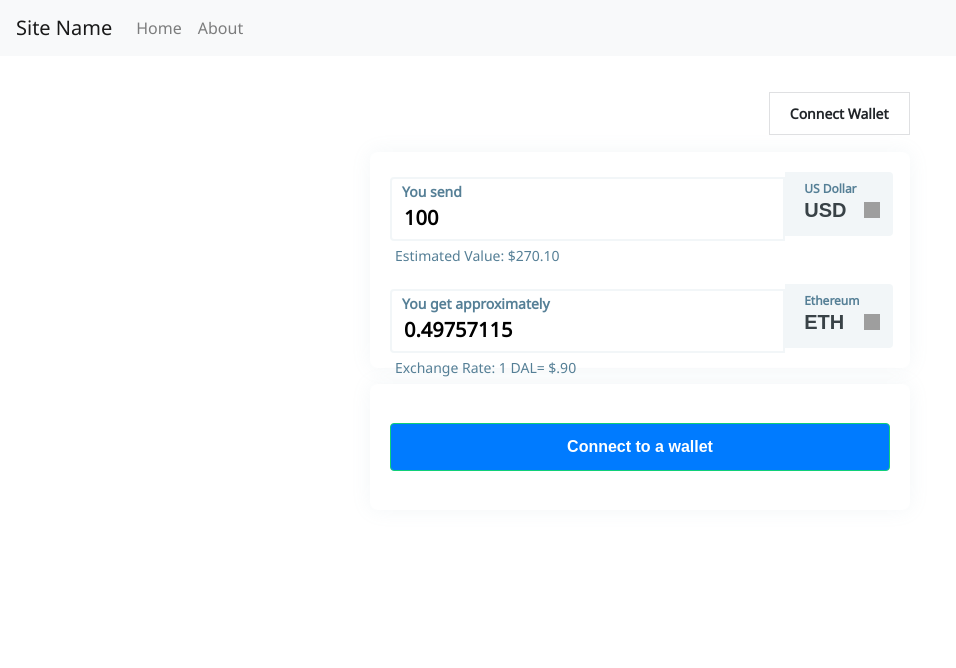
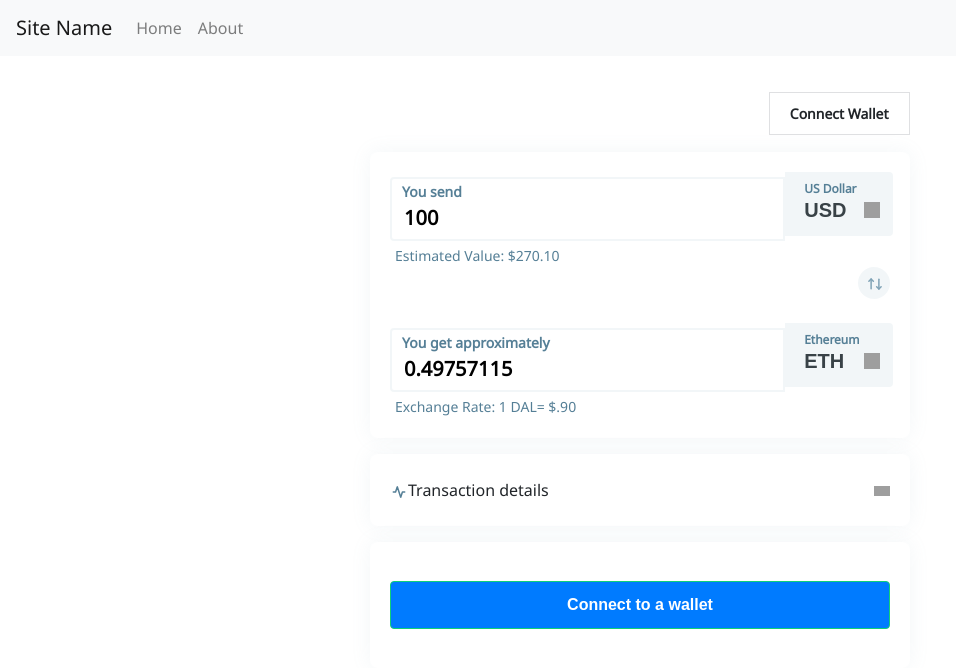
Before and after one commit to dotnext24/crypto-exchnage, a React (Create React App) app in the folder client/: page / in a window 1280 px wide. Shown: the top 668 px of the page, without its empty margins (0-956 px from the left). Built offline with nearby package versions, Linux system fonts and the light colour scheme; no server answers; grey boxes are pictures that could not be loaded.

Commit message:
responsive

```diff
--- a/client/src/App.css
+++ b/client/src/App.css
@@ -1,6 +1,7 @@
 
 body {
     font-family: 'Noto Sans', sans-serif;
+    margin: 0;
   }
 
   h1,h2,h3,h4,h5,h6 {
@@ -9,3 +10,7 @@ body {
   p,span,div ,text, a{
       font-family: 'Noto Sans', sans-serif;
   }
+
+  a,button,i,svg{
+      outline: none !important;
+  }
--- a/client/src/components/token-exchange/CurrencyDropdown.js
+++ b/client/src/components/token-exchange/CurrencyDropdown.js
@@ -62,7 +62,7 @@ export default class CurrencyDropdown extends Component {
             <div id="currency_droplist_from" class="cl-droplist  searchable sc-gqjmRU gywoMT">
                 <div class="sc-cSHVUG jRcMnK">
                     <div class="sc-kAzzGY bOMLKt">
-                        <i style={{ "display": "inline-block", "vertical-align": "middle" }}>
+                        <i  style={{ "display": "inline-block", "vertical-align": "middle" }}>
                             <svg width="16" height="16" viewBox="0 0 16 16" fill="none" xmlns="http://www.w3.org/2000/svg">
                                 <path fill-rule="evenodd" clip-rule="evenodd" d="M7.22222 13.4444C10.6587 13.4444 13.4444 10.6587 13.4444 7.22222C13.4444 3.78578 10.6587 1 7.22222 1C3.78578 1 1 3.78578 1 7.22222C1 10.6587 3.78578 13.4444 7.22222 13.4444Z" stroke="#80A3B6" stroke-width="2" stroke-linecap="round" stroke-linejoin="round"></path>
                                 <path d="M15.0005 14.9995L11.6172 11.6162" stroke="#80A3B6" stroke-width="2" stroke-linecap="round" stroke-linejoin="round"></path></svg>
@@ -70,7 +70,7 @@ export default class CurrencyDropdown extends Component {
                         <input type="text" placeholder="Type a currency or ticker" onChange={this.handleChange} value={this.state.value} />
                     </div>
                     <button type="button" tabindex="-1" class="sc-chPdSV iEQJel">
-                        <i style={{ "display": "inline-block", "vertical-align": "middle" }}>
+                        <i onClick={this.props.onClose} style={{ "display": "inline-block", "vertical-align": "middle" }}>
                             <svg width="16" height="16" viewBox="0 0 16 16" fill="none" xmlns="http://www.w3.org/2000/svg">
                                 <path d="M14 2L2 14" stroke="#80A3B6" stroke-width="2" stroke-linecap="round" stroke-linejoin="round"></path>
                                 <path d="M2 2L14 14" stroke="#80A3B6" stroke-width="2" stroke-linecap="round" stroke-linejoin="round"></path></svg>
--- a/client/src/components/token-exchange/exchange.js
+++ b/client/src/components/token-exchange/exchange.js
@@ -89,11 +89,24 @@ export default class Exchange extends Component {
                                             <div class="full-name-label">{this.state.sendCurrency && this.state.sendCurrency.NAME?this.state.sendCurrency.NAME:"US Dollar"}</div>{this.state.sendCurrency && this.state.sendCurrency.SYMBOL?this.state.sendCurrency.SYMBOL:"usd"}
                                         </button>
                                     </div>
-                                   {this.state.showSendCurrency && <CurrencyDropdown onSelect={this.onSendCurrencySelect}></CurrencyDropdown>}
+                                   {this.state.showSendCurrency && <CurrencyDropdown onSelect={this.onSendCurrencySelect} onClose={this.handleShowSendCurrency}></CurrencyDropdown>}
                                    {!this.state.showSendCurrency && <div class="styled__DropListWrapper-tlgv5r-0 bZzVdI"></div>}
 
                                     <span className="bottom-label">Estimated Value: <text>$270.10</text></span>
                                 </div>
+
+                                <div class="styled__AlertsBlock-th509d-4 cGhoPf">
+                                    <div class="switch-block">
+                                        <div class="left-side">
+                                           <div class="rate-info"></div>
+                                        </div>
+                                        <button type="button" tabindex="0" class="exchange-switch-button">
+                                            <svg width="14" height="12" viewBox="0 0 14 12" fill="none" xmlns="http://www.w3.org/2000/svg"><path d="M0.888916 3.22266L3.11112 1.00045L5.33333 3.22266" stroke="#80A3B6" stroke-width="1.5" stroke-linecap="round" stroke-linejoin="round"></path><path d="M3.11108 10.7773L3.11108 0.999619" stroke="#80A3B6" stroke-width="1.5" stroke-linecap="round" stroke-linejoin="round"></path><path d="M13.1112 8.77779L10.889 11L8.66675 8.77779" stroke="#80A3B6" stroke-width="1.5" stroke-linecap="round" stroke-linejoin="round"></path><path d="M10.8889 1.22228L10.8889 11" stroke="#80A3B6" stroke-width="1.5" stroke-linecap="round" stroke-linejoin="round"></path></svg>
+                                        </button>
+                                    </div>
+                                </div>
+
+
 
 
 
@@ -108,7 +121,7 @@ export default class Exchange extends Component {
                                             <div class="full-name-label">{this.state.receiveCurrency && this.state.receiveCurrency.NAME?this.state.receiveCurrency.NAME:"Ethereum"}</div>{this.state.receiveCurrency && this.state.receiveCurrency.SYMBOL?this.state.receiveCurrency.SYMBOL:"eth"}
                                         </button>
                                     </div>
-                                    {this.state.showReceiveCurrency && <CurrencyDropdown onSelect={this.onReceiveCurrencySelect}></CurrencyDropdown>}
+                                    {this.state.showReceiveCurrency && <CurrencyDropdown onSelect={this.onReceiveCurrencySelect} onClose={this.handleShowReceiveCurrency}></CurrencyDropdown>}
                                    {!this.state.showReceiveCurrency && <div class="styled__DropListWrapper-tlgv5r-0 bZzVdI"></div>}
 
                                     {/* <div class="styled__DropListWrapper-tlgv5r-0 bZzVdI">
@@ -144,6 +157,29 @@ export default class Exchange extends Component {
 
 
                     </section>
+
+
+                    <section class="styled__Block-sc-1dgkj28-2 eoWQrT sc-uJMKN hfOMXj transaction-detail">
+                        <div class="styled__AccordionContent-sc-1dgkj28-4 eaQuem">
+                            <div class="accordion-content">
+                            <div style={{display:'none'}} class="styled__TransactionDetalsTable-sc-1dgkj28-7 WqVkd">
+                            <div class="row"><div class="label">Exchange fee 0.25%</div><div class="value">0.0106698 ETH</div></div>
+                            </div>
+                            <div>
+                            <div class="styled__TransactionDetalsLabel-sc-1dgkj28-6 bxVGjg">
+                                <svg width="18" height="12" viewBox="0 0 14 12" fill="none" xmlns="http://www.w3.org/2000/svg"><path d="M12.7143 6.00028H10.4286L8.71428 11.1431L5.28571 0.857422L3.57142 6.00028H1.28571" stroke="#557F96" stroke-width="1.5" stroke-linecap="round" stroke-linejoin="round"></path></svg>
+                                <span>Transaction details</span>
+                            </div>
+                            </div>
+                            </div>
+                            <div class="accordion-toggle-button">
+                                {/* <span class="arrow-down-icon styled__SvgIcon-sc-1dgkj28-5 idEyaG" width="1rem" height="0.6rem"></span> */}
+                                <span class="arrow-down-icon styled__SvgIcon-sc-1dgkj28-5 idEyaG" width="1rem" height="0.6rem"></span>
+                            </div>
+                            </div>
+                    </section>
+
+
                     <section class="styled__Block-sc-1dgkj28-2 ioLDbv sc-uJMKN hfOMXj">
                         <button type="button" class="bg-primary cl-button  sc-ifAKCX dVuRDF">Connect to a wallet</button>
                     </section>
--- a/client/src/components/token-exchange/media-style.css
+++ b/client/src/components/token-exchange/media-style.css
@@ -1,5 +1,164 @@
-@media screen and (min-width: 768px)
+@media screen and (max-width: 768px)
 {
+   .transaction-detail{
+       margin: 0px !important;
+       padding: 0px 20px !important;
+
+   }
+    .eoWQrT.eoWQrT.eoWQrT {
+        max-width: 100%;
+
+    }
+    .ZmPKt.switchable::after {
+        content: "";
+        display: inline-block;
+        position: absolute;
+        top: 60%;
+        right: 0.8rem;
+        width: 16px;
+        height: 16px;
+        transform: translate(0px, -50%);
+        background: url(https://changelly.com/_next/static/images/arrow-down-309c4ee22cd5479e63282f90548061a7.svg) no-repeat;
+    }
+    .bZzVdI .cl-droplist li .coin-name{
+        font-size: 15px;
+    }
+    .bZzVdI .cl-droplist li button {
+        padding-left: 0px;
+    }
+    .bOMLKt {
+        display: inline-block;
+        width: 95%;
+    }
+    .dtUlLd {
+        width: calc(100% - 107px) !important;
+    }
+    .connect-wallet {
+        max-width: 100%;
+        margin: 1rem auto;
+        background: white;
+        padding: 20px;
+        margin-bottom: 40px;
+    }
+    .ioLDbv.ioLDbv.ioLDbv{
+        width: 100%;
+    }
+    .gywoMT {
+        display: block;
+        position: fixed;
+        top: 0px;
+        left: 0px;
+        width: 100%;
+        z-index: 19;
+        box-shadow: rgba(0, 0, 0, 0.2) 0px 2px 8px 0px;
+        z-index: 9;
+        transform: translate(0px, 0px);
+        padding: 0rem 0px 0.4rem;
+        background: white;
+        transition: opacity 0.25s ease 0s, max-height 0.25s ease 0s;
+        border-radius: 4px;
+    }
+    .jIiKTZ {
+        display: block;
+        position: fixed;
+        top: 0px;
+        left: 0px;
+        width: 100vw;
+        height: 100vh;
+        z-index: 19;
+        padding: 0rem 0.4rem 0.4rem;
+        background: white;
+        overflow: hidden;
+        transition: transform 0.25s ease-in-out 0s, opacity 0.25s ease 0s;
+    }
+
+
+    .ZmPKt .full-name-label {
+        font-size: 12px;
+        line-height: 12px;
+        color: rgb(85, 127, 150);
+        text-transform: none;
+        text-transform: initial;
+        max-width: 90px;
+        text-overflow: ellipsis;
+        position: relative;
+        top: 8px;
+        font-weight: 600;
+        overflow: hidden;
+    }
+    .jCKRds {
+        display: inline-block;
+        vertical-align: top;
+        width: 108px;
+        height: 64px;
+        position: absolute;
+    }
+    .ZmPKt {
+        position: relative;
+        width: 108px;
+        height: inherit;
+        line-height: 46px;
+        border-top-right-radius: 4px;
+        border-bottom-right-radius: 4px;
+        font-size: 20px;
+        font-style: normal;
+        font-weight: bold;
+        color: rgb(57, 66, 71);
+        text-align: left;
+        text-transform: uppercase;
+        text-overflow: ellipsis;
+        white-space: nowrap;
+        cursor: pointer;
+        margin: 0px;
+        padding: 0px 1.2rem;
+        background: rgba(128, 163, 182, 0.1);
+        border-width: 0px;
+        border-style: none;
+        border-style: initial;
+        border-color: currentColor;
+        border-color: initial;
+        border-image: none;
+        border-image: initial;
+        overflow: hidden;
+        outline: none;
+    }
+
+    .rGnYa {
+        display: inline-block;
+        position: relative;
+        width: 100%;
+        height: 64px;
+        margin: 1.5rem 0px;
+        background: white;
+    }
+
+    .dtUlLd {
+        background-color: rgba(0, 0, 0, 0);
+        display: inline-block;
+        position: relative;
+        vertical-align: top;
+        padding-left: 12px;
+        padding-right: 12px;
+        padding-top: 38px;
+        padding-bottom: 22px;
+        height: 48px;
+        font-size: 18px;
+        font-weight: 600;
+        border-top-left-radius: 4px;
+        border-bottom-left-radius: 4px;
+        margin: 0px;
+        outline: 0px;
+        border-width: 2px;
+        border-style: solid;
+        border-color: rgba(128, 163, 182, 0.1);
+        border-image: none;
+        border-image: initial;
+    }
+
+    .dtUlLd {
+        width: calc(100% - 133px);
+    }
+
 
     .hfOMXj {
         margin-left: 0px;
--- a/client/src/components/token-exchange/style.css
+++ b/client/src/components/token-exchange/style.css
@@ -3,17 +3,118 @@
   height: 0px;
   margin-top: 5px;
 }
+
+.idEyaG.arrow-down-icon {
+    background-image: url(https://changelly.com/_next/static/images/arrow-down-309c4ee22cd5479e63282f90548061a7.svg);
+}
+
+.WqVkd .row {
+    padding:0px 20px;
+    display: flex;
+    -webkit-box-align: center;
+    align-items: center;
+}
+
+.WqVkd .label {
+    color: rgb(85, 127, 150);
+}
+
+.WqVkd .value {
+    color: rgb(57, 66, 71);
+    margin-left: 0.7rem;
+    font-weight: 600;
+}
+
+
 .exchnage-container{padding-bottom: 50px}
 .hfOMXj {
     box-shadow: rgba(128, 163, 182, 0.098) 0px 0px 20px;
     margin: 1.6rem -2rem;
-    padding: 2.2rem 2rem;
+    padding: 0px 20px;
     background: white;
     border-radius: 8px;
     transition: box-shadow 0.25s ease 0s;
     margin: auto;
-    width: 600px;
+    width: 500px;
 }
+
+.idEyaG {
+    display: inline-block;
+    width: 1rem;
+    height: 0.6rem;
+    background-repeat: no-repeat;
+    background-position: center center;
+}
+
+.eaQuem {
+    display: flex;
+    -webkit-box-align: center;
+    align-items: center;
+    -webkit-box-pack: justify;
+    justify-content: space-between;
+}
+.eaQuem .accordion-toggle-button {
+    cursor: pointer;
+    transform: rotate(0deg);
+    padding: 1.5rem 0px 1.5rem 1.5rem;
+}
+
+.idEyaG.arrow-down-icon {
+    background-image: url(https://changelly.com/_next/static/images/arrow-down-309c4ee22cd5479e63282f90548061a7.svg);
+}
+
+.cGhoPf {
+    position: relative;
+}
+
+.fzipjT .switch-block {
+    position: relative;
+    min-height: 32px;
+    display: flex;
+    -webkit-box-align: center;
+    align-items: center;
+    -webkit-box-pack: justify;
+    justify-content: space-between;
+}
+
+.fzipjT .switch-block .left-side {
+    display: flex;
+    -webkit-box-align: center;
+    align-items: center;
+}
+
+.fzipjT .rate-info {
+    display: inline-block;
+    vertical-align: middle;
+    margin-left: 10px;
+    font-size: 13px;
+    font-weight: 600;
+    color: rgb(85, 127, 150);
+    font-family: Montserrat, sans-serif;
+}
+
+.fzipjT .exchange-switch-button {
+    width: 32px;
+    height: 32px;
+    line-height: 45px;
+    cursor: pointer;
+    padding: 0px;
+    background: rgba(128, 163, 182, 0.1);
+    border-width: 0px;
+    border-style: initial;
+    border-color: initial;
+    border-image: initial;
+    border-radius: 100%;
+    outline: none;
+}
+
+.fzipjT .switch-block .exchange-switch-button svg {
+    position: relative;
+    top: -6px;
+    left: 1px;
+}
+
+
 
 .kMBCJS {
     font-size: 18px;
```
